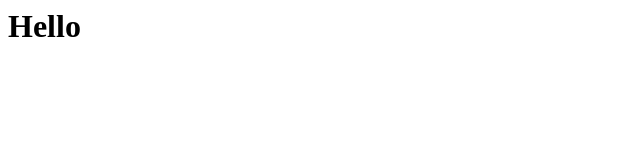
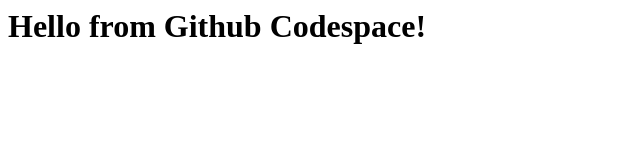
Before and after one commit to bsebastian-nelnet/skills-code-with-codespaces, a plain HTML site: page index.html in a window 1280 px wide. Shown: the whole page, without its empty margins (0-640 px from the left). Drawn offline with Linux system fonts and the light colour scheme.

Commit message:
Adding hello from codespace!

```diff
--- a/index.html
+++ b/index.html
@@ -1,3 +1,3 @@
 <html>
-  <h1>Hello</h1>
+  <h1>Hello from Github Codespace!</h1>
 </html>
```
